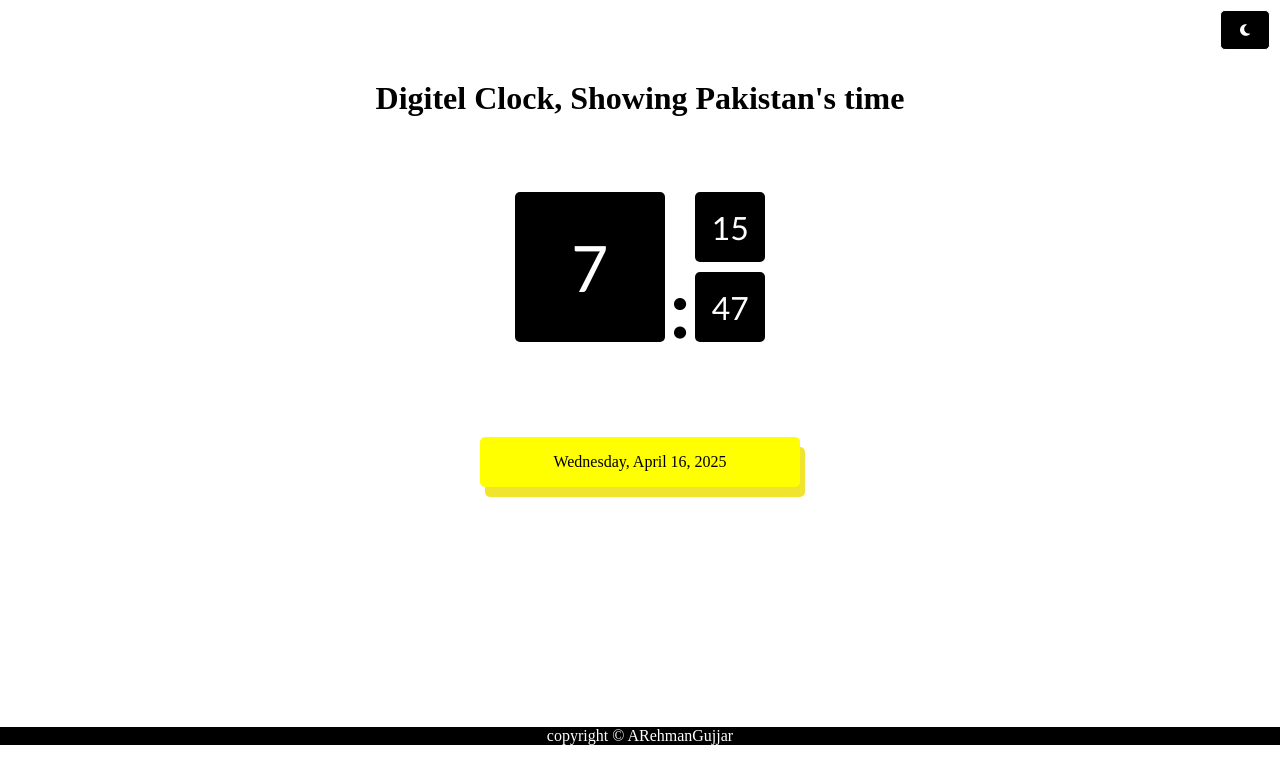
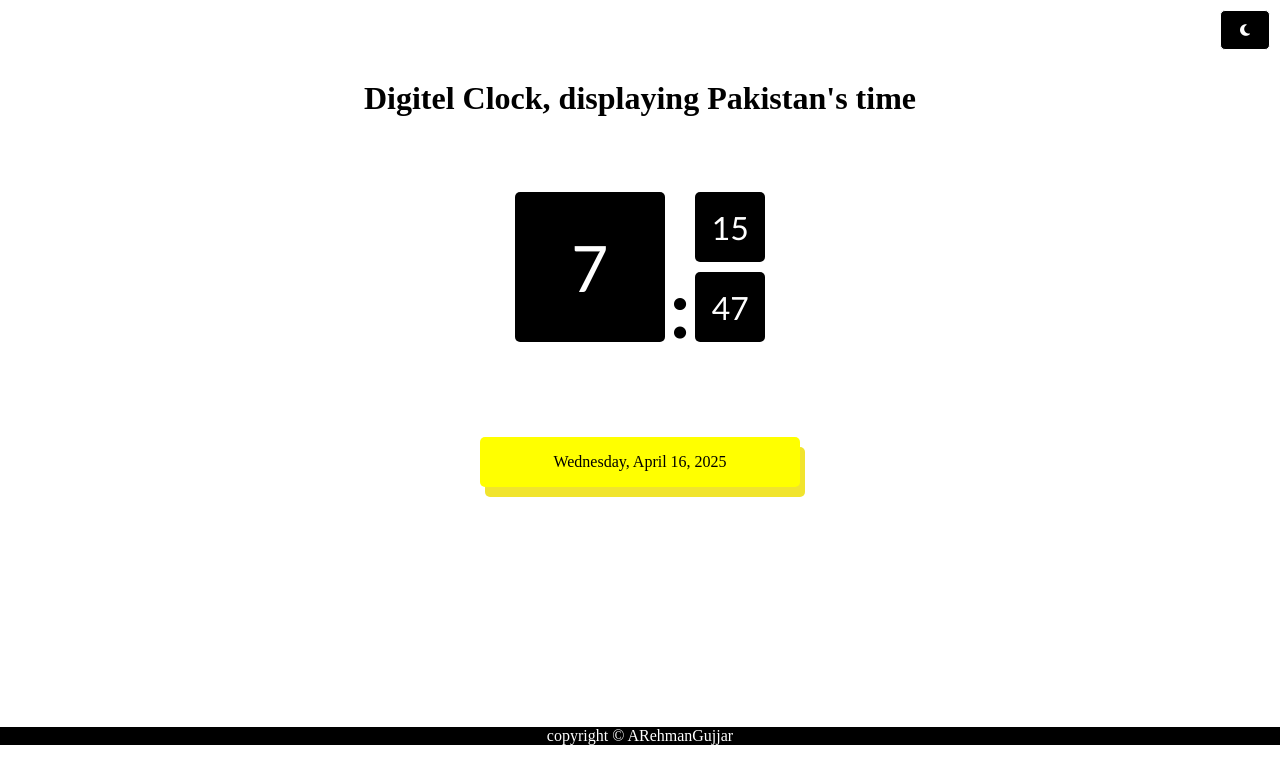
Before and after one commit to ARehmanGujjar/digital-clock-JS-Project, a plain HTML site: page index.html in a window 1280 px wide. Drawn offline with Linux system fonts and the light colour scheme.

Commit message:
Update index.html

```diff
--- a/index.html
+++ b/index.html
@@ -17,7 +17,7 @@
     <button class="btn bg-black">
       <i class="fa-solid fa-moon"></i>
     </button>
-      <h1 class="heading text-center">Digitel Clock, Showing Pakistan's time</h1>
+      <h1 class="heading text-center">Digitel Clock, displaying Pakistan's time</h1>
     <div class="clock flex">
       <div class="lg-box hours flex">
         <!-- Display hours here -->
```
